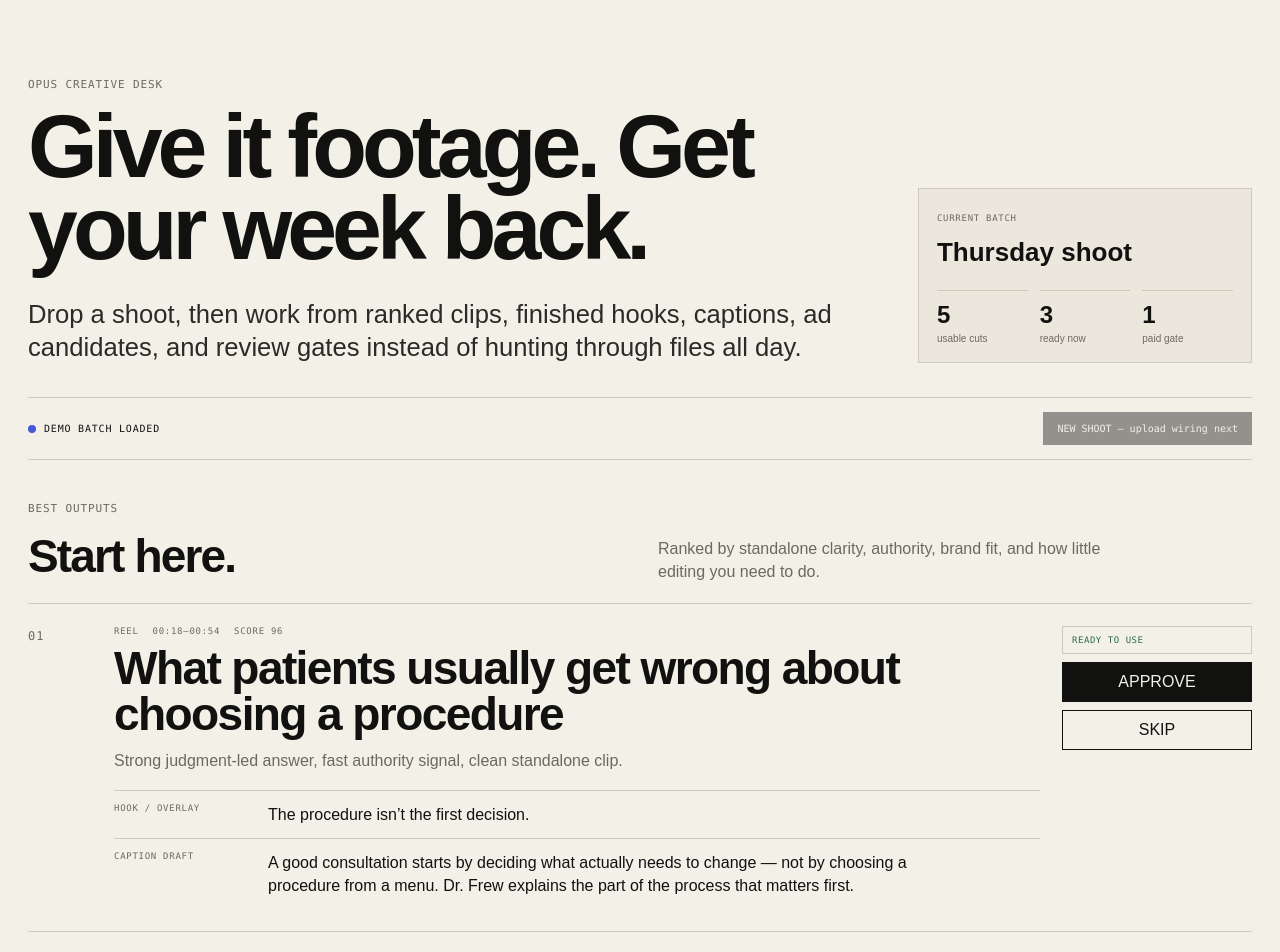
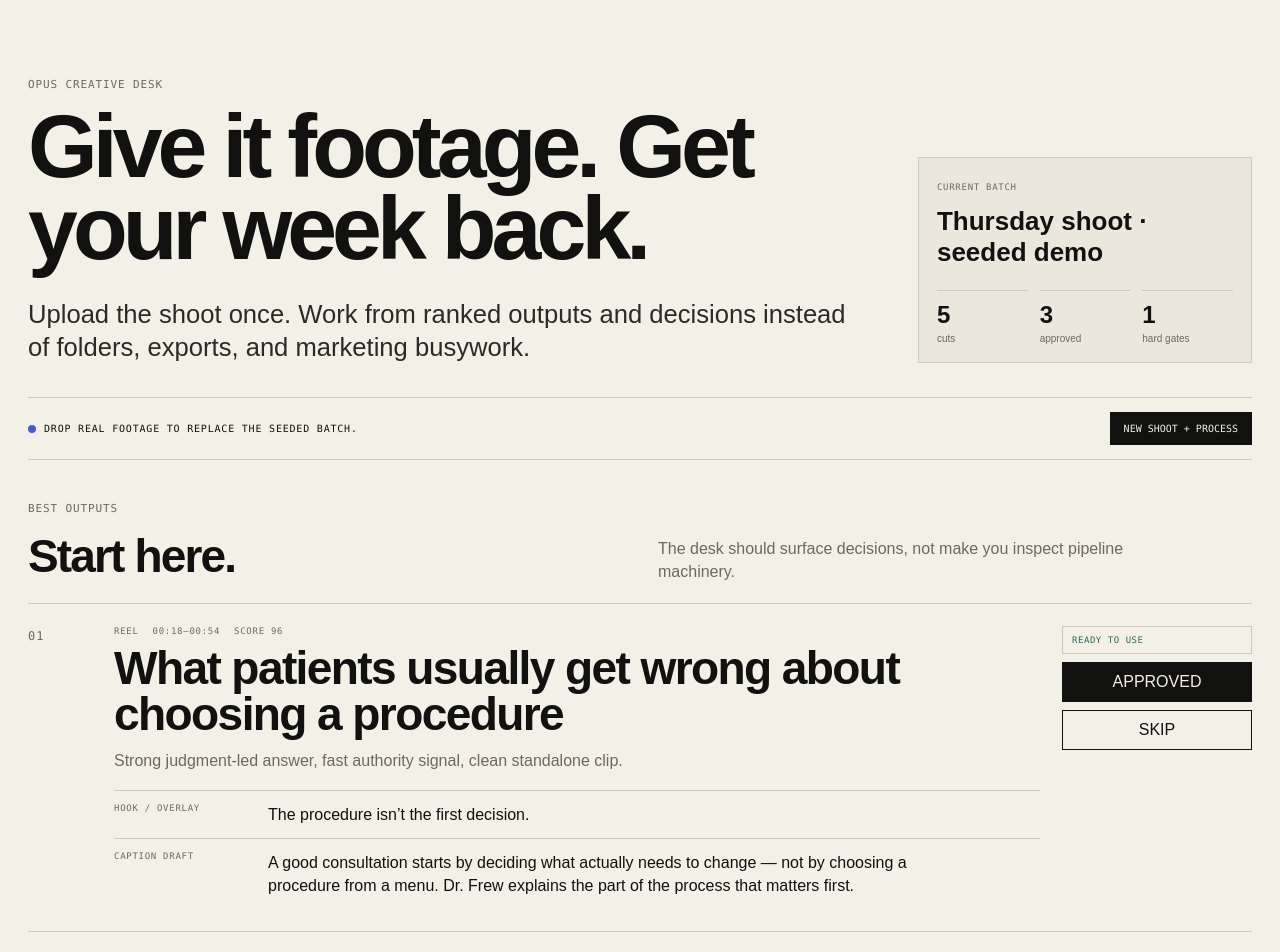
Before and after one commit to amydojo/opus-creative-worker, a Next.js app: page / in a window 1280 px wide. Shown: the top 952 px of the page. Built offline with nearby package versions, Linux system fonts and the light colour scheme.

Commit message:
feat: mount live creative desk

```diff
--- a/app/page.tsx
+++ b/app/page.tsx
@@ -1,85 +1,5 @@
-import { demoItems } from "@/lib/demo-content";
-
-const statusCopy = {
-  READY: "Ready to use",
-  REVIEW: "Needs your taste",
-  BLOCKED: "Approval required",
-};
+import { CreativeDesk } from '@/components/creative-desk';
 
 export default function Home() {
-  const readyCount = demoItems.filter((item) => item.status === "READY").length;
-
-  return (
-    <main>
-      <section className="topbar">
-        <div>
-          <p className="eyebrow">OPUS CREATIVE DESK</p>
-          <h1>Give it footage. Get your week back.</h1>
-          <p className="lede">
-            Drop a shoot, then work from ranked clips, finished hooks, captions, ad candidates, and review gates instead of hunting through files all day.
-          </p>
-        </div>
-        <div className="summaryCard">
-          <span className="tiny">CURRENT BATCH</span>
-          <strong>Thursday shoot</strong>
-          <div className="summaryGrid">
-            <div><b>{demoItems.length}</b><span>usable cuts</span></div>
-            <div><b>{readyCount}</b><span>ready now</span></div>
-            <div><b>1</b><span>paid gate</span></div>
-          </div>
-        </div>
-      </section>
-
-      <section className="actionBar">
-        <div>
-          <span className="statusDot" />
-          <span>DEMO BATCH LOADED</span>
-        </div>
-        <button disabled>NEW SHOOT — upload wiring next</button>
-      </section>
-
-      <section className="resultsHeader">
-        <div>
-          <p className="eyebrow">BEST OUTPUTS</p>
-          <h2>Start here.</h2>
-        </div>
-        <p>Ranked by standalone clarity, authority, brand fit, and how little editing you need to do.</p>
-      </section>
-
-      <section className="results">
-        {demoItems.map((item, index) => (
-          <article className="resultCard" key={item.id}>
-            <div className="rank">0{index + 1}</div>
-            <div className="resultMain">
-              <div className="metaRow">
-                <span>{item.format}</span>
-                <span>{item.timestamp}</span>
-                <span>SCORE {item.score}</span>
-              </div>
-              <h3>{item.title}</h3>
-              <p className="why">{item.why}</p>
-              <div className="copyBlock">
-                <span className="tiny">HOOK / OVERLAY</span>
-                <p>{item.hook}</p>
-              </div>
-              <div className="copyBlock">
-                <span className="tiny">CAPTION DRAFT</span>
-                <p>{item.caption}</p>
-              </div>
-            </div>
-            <aside className="resultSide">
-              <span className={`pill pill-${item.status.toLowerCase()}`}>{statusCopy[item.status]}</span>
-              <button>{item.status === "BLOCKED" ? "REVIEW AD" : "APPROVE"}</button>
-              <button className="quiet">SKIP</button>
-            </aside>
-          </article>
-        ))}
-      </section>
-
-      <section className="bottomRail">
-        <div><span className="tiny">NEXT BUILD</span><p>Real file upload → Python media analysis → this board populated from the actual shoot.</p></div>
-        <div><span className="tiny">SAFETY</span><p>No paid spend, patient media, or publishing moves without a human gate.</p></div>
-      </section>
-    </main>
-  );
+  return <CreativeDesk />;
 }
```
